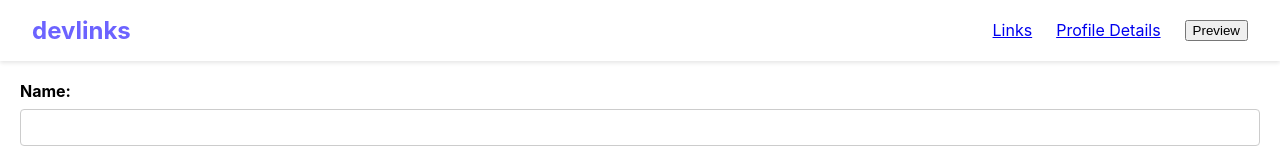
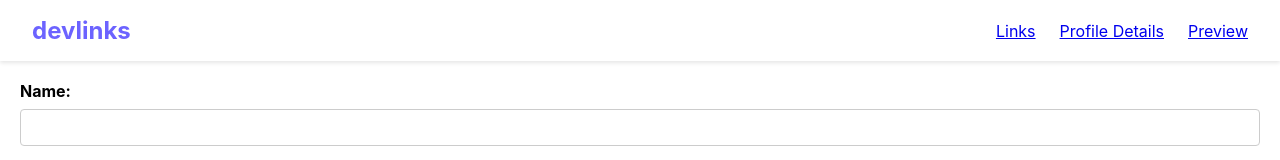
Before and after one commit to BHObserver/Link-sharing-app, a React (Create React App) app: page / in a window 1280 px wide. Shown: the top 160 px of the page. Built offline with nearby package versions, Linux system fonts and the light colour scheme.

Commit message:
Update Header.js

```diff
--- a/src/components/header/Header.js
+++ b/src/components/header/Header.js
@@ -1,4 +1,5 @@
 import React from 'react';
+import { Link } from 'react-router-dom'; // Import Link from react-router-dom
 import './Header.scss';
 
 const Header = () => {
@@ -6,9 +7,11 @@ const Header = () => {
     <header className="header">
       <div className="header__logo">devlinks</div>
       <nav className="header__nav">
-        <a href="#links" className="header__link">Links</a>
-        <a href="#profile-details" className="header__link">Profile Details</a>
-        <button className="header__button">Preview</button>
+        {/* Update anchor tags to Link components */}
+        <Link to="/links" className="header__link">Links</Link>
+        <Link to="/" className="header__link">Profile Details</Link>
+        {/* If you have a separate preview page, you can add the Link to it here */}
+        <Link to="/preview" className="header__button">Preview</Link>
       </nav>
     </header>
   );
```
